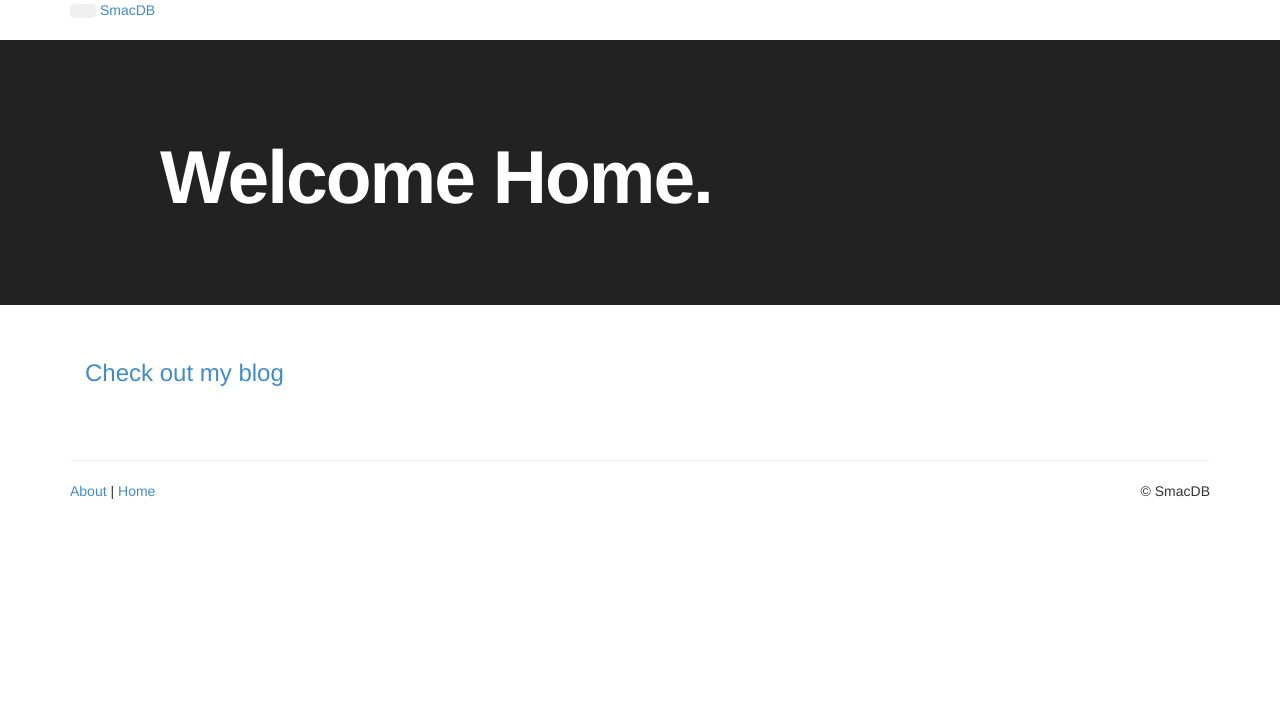
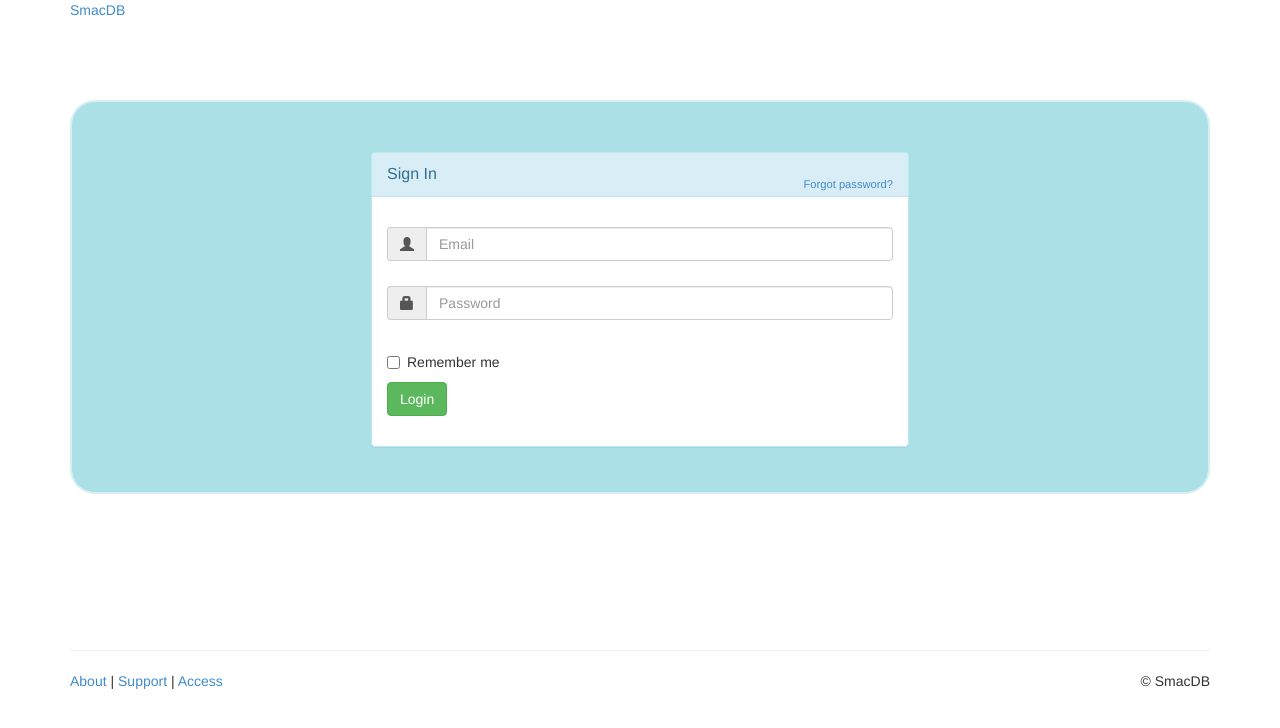
Before and after one commit to cinjon/SMACS, a Flask app: page / in a window 1280 px wide. Shown: the top 728 px of the page. Run offline with Flask 2, Linux system fonts and the light colour scheme; parts of the project's set-up code (start-up, migrations or seed data) failed here and were passed over; some libraries are stand-ins or nearby versions.

Commit message:
angular: refitted the home page to be what I want at V1. Left to do is make the loginUser() talk to the server

```diff
--- a/app/static/css/main.css
+++ b/app/static/css/main.css
@@ -3,11 +3,9 @@
     margin-bottom: 0;
 }
 
-.masthead h1 {
-    font-size: 75px;
+.masthead p {
     line-height: 1;
-    letter-spacing: -2px;
-    font-weight: bold;
+    text-align: center;
 }
 
 .header-section {
@@ -28,12 +26,15 @@
 }
 
 .header-push {
-    height: 250px;
+    height: 394px;
+    background-color: rgba(91, 194, 207, .5);
+    border:2px solid rgba(255,255,255,.5);
+    border-radius:25px;
 }
 
 .main {
     padding-top: 20px;
-    min-height: 370px;
+    min-height: 610px;
 }
 
 .footer-left {
@@ -48,3 +49,11 @@
     list-style-type: none;
     margin-left: 0;
 }
+
+input.ng-dirty.ng-valid {
+    border-color: green;
+}
+
+input.ng-dirty.ng-invalid {
+    border-color: red;
+}
--- a/app/static/js/app.js
+++ b/app/static/js/app.js
@@ -1,6 +1,6 @@
 'use strict';
 
-angular.module('SmacDB', ['smacServices'])
+angular.module('SmacDB', ['smacServices', 'ngResource'])
   .config([
     '$routeProvider', '$locationProvider',
     function($routeProvider, $locationProvider) {
--- a/app/static/js/controllers.js
+++ b/app/static/js/controllers.js
@@ -2,8 +2,13 @@
 
 /* Controllers */
 
-function IndexController($scope) {
+function IndexController($scope, $resource) {
+  $scope.loginUser = function() {
+    // var user = $resource(
+    //   '/login',
 
+    console.log('logging in user ' + $scope.email + ' : ' + $scope.password);
+  }
 }
 
 function AboutController($scope) {
@@ -11,11 +16,9 @@ function AboutController($scope) {
 }
 
 function DrugListController($scope, Drug) {
-  console.log('hi in druglist')
   var drugsQuery = Drug.get({}, function(drugs) {
     $scope.drugs = drugs.objects;
   });
-  console.log($scope.drugs);
 }
 
 function DrugDetailController($scope, $routeParams, Drug) {
--- a/app/static/js/services.js
+++ b/app/static/js/services.js
@@ -2,7 +2,6 @@
 
 angular.module('smacServices', ['ngResource'])
   .factory('Drug', function($resource) {
-    console.log('hi in asking api for drugId');
     return $resource('/api/drug/:drugId', {}, {
       query: {
 	method: 'GET',
--- a/app/static/partials/landing.html
+++ b/app/static/partials/landing.html
@@ -1,15 +1,40 @@
-
-<div class="header-section">
-  <div class="row header-row">
-    <div class="span12 masthead">
-      <h1 class="heading">Welcome Home.</h1>
-    </div>
+<div class="row header-row">
+  <div class="masthead">
   </div>
 </div>
 
 <div class="header-push">
+  <div id="loginbox" style="margin-top:50px;" class="mainbox col-md-6 col-md-offset-3 col-sm-8 col-sm-offset-2">
+    <div class="panel panel-info" >
+      <div class="panel-heading">
+        <div class="panel-title">Sign In</div>
+        <div style="float:right; font-size: 80%; position: relative; top:-10px"><a href="#">Forgot password?</a></div>
+      </div>
+      <div style="padding-top:30px" class="panel-body" >
+        <div style="display:none" id="login-alert" class="alert alert-danger col-sm-12"></div>
+        <form id="loginform" class="form-horizontal" role="form">
+          <div style="margin-bottom: 25px" class="input-group">
+            <span class="input-group-addon"><i class="glyphicon glyphicon-user"></i></span>
+            <input id="login-email" type="email" class="form-control" name="email" value="" placeholder="Email" ng-model="email" required>
+          </div>
+          <div style="margin-bottom: 25px" class="input-group">
+            <span class="input-group-addon"><i class="glyphicon glyphicon-lock"></i></span>
+            <input id="login-password" type="password" class="form-control" name="password" placeholder="Password" ng-model="password" required>
+          </div>
+          <div class="input-group">
+            <div class="checkbox">
+              <label>
+                <input id="login-remember" type="checkbox" name="remember" value="1" ng-model="remember"> Remember me
+              </label>
+            </div>
+          </div>
+          <div style="margin-top:10px" class="form-group">
+            <div class="col-sm-12 controls">
+              <a id="btn-login" href="#" class="btn btn-success" ng-click="loginUser()">Login</a>
+            </div>
+          </div>
+        </form>
+      </div>
+    </div>
+  </div>
 </div>
-
-<div>
-  <h3><a href="/blog">Check out my blog</a></h3>
-</div>
--- a/app/templates/index.html
+++ b/app/templates/index.html
@@ -21,21 +21,11 @@
   <div id="header" class="header navbar navbar-static-top">
     <div class="navbar-inner">
       <div class="container">
-        <button type="button" class="btn btn-navbar" data-toggle="collapse" data-target=".nav-collapse">
-          </button>
         <a class="brand" href="/">SmacDB</a>
-        <div class="nav-collapse collapse">
-          <ul class="nav pull-right">
-            <li class="">
-              <a href="/">Home</a>
-              </li>
-            </ul>
-          </div>
-        </div>
       </div>
     </div>
   <div class="container page">
-    <div id="content" class="container main" ng-view>
+    <div id="content" class="main" ng-view>
 
     </div>
 
@@ -43,7 +33,8 @@
     <footer id="footer" class="footer">
       <div class="footer-left">
         <a href="/about">About</a> |
-        <a href="/">Home</a>
+        <a href="mailto:support@smacdb.com">Support</a> |
+        <a href="mailto:access@smacdb.com">Access</a>
         </div>
       <div class="footer-right">
         <span>&copy; SmacDB</span>
```
